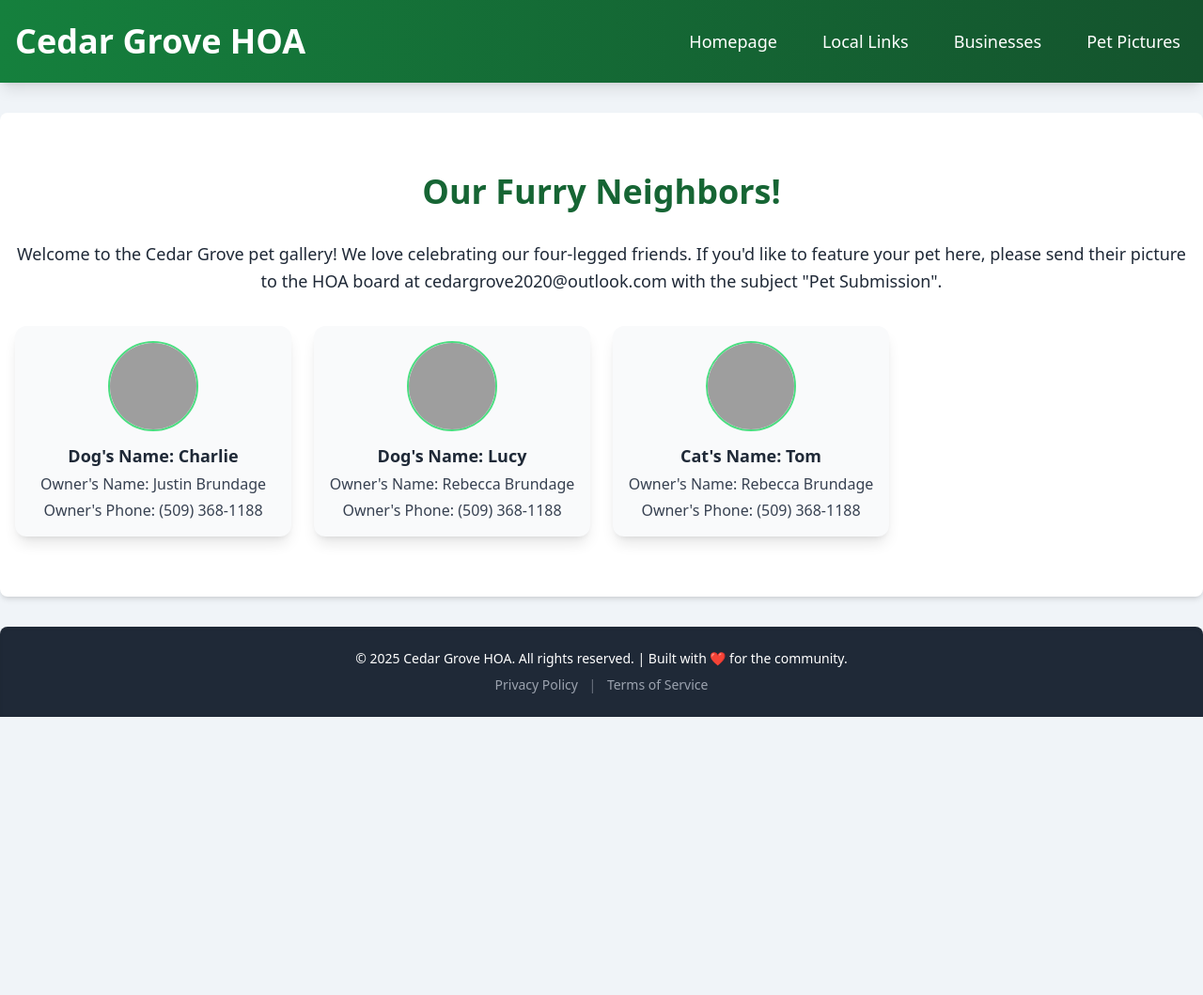
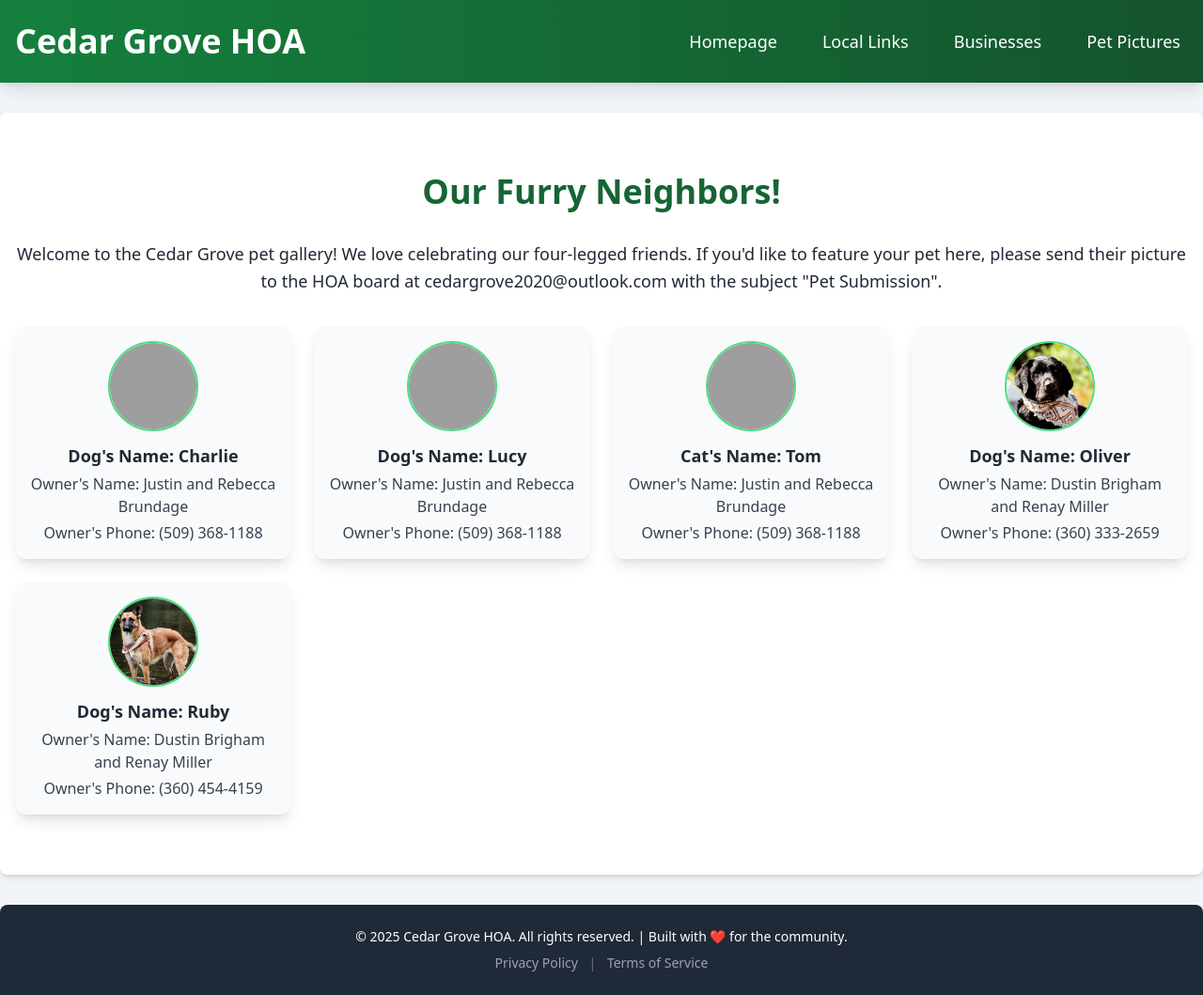
Before and after one commit to EngSmallz/CedarGrove, a plain HTML site: page dogs.html in a window 1280 px wide. Shown: the whole page at 94% size. Before the commit the page ends 800 px from the top, so only its background shows below. Drawn offline with nearby package versions, Linux system fonts and the light colour scheme; grey boxes are pictures that could not be loaded.

Commit message:
more pets

```diff
--- a/dogs.html
+++ b/dogs.html
@@ -34,22 +34,34 @@
         </p>
         <div class="grid grid-cols-1 sm:grid-cols-2 md:grid-cols-3 lg:grid-cols-4 gap-6">
             <div class="bg-gray-50 p-4 rounded-xl shadow-lg flex flex-col items-center text-center">
-                <img src="https://engsmallz.github.io/CedarGrove/static/pets/Charlie.jpg" alt="Charlie the Dog" class="rounded-full w-24 h-24 object-cover mb-3 border-2 border-green-400">
+                <img src="https://engsmallz.github.io/CedarGrove/static/pets/Charlie.jpg" alt="Charlie the Shih Tsu" class="rounded-full w-24 h-24 object-cover mb-3 border-2 border-green-400">
                 <p class="text-lg font-semibold text-gray-800 mb-1">Dog's Name: Charlie</p>
-                <p class="text-base text-gray-700 mb-1">Owner's Name: Justin Brundage</p>
+                <p class="text-base text-gray-700 mb-1">Owner's Name: Justin and Rebecca Brundage</p>
                 <p class="text-base text-gray-700">Owner's Phone: (509) 368-1188</p>
             </div>
             <div class="bg-gray-50 p-4 rounded-xl shadow-lg flex flex-col items-center text-center">
-                <img src="https://engsmallz.github.io/CedarGrove/static/pets/Lucy.jpg" alt="Lucy the Dog" class="rounded-full w-24 h-24 object-cover mb-3 border-2 border-green-400">
+                <img src="https://engsmallz.github.io/CedarGrove/static/pets/Lucy.jpg" alt="Lucy the Shih Tsu" class="rounded-full w-24 h-24 object-cover mb-3 border-2 border-green-400">
                 <p class="text-lg font-semibold text-gray-800 mb-1">Dog's Name: Lucy</p>
-                <p class="text-base text-gray-700 mb-1">Owner's Name: Rebecca Brundage</p>
+                <p class="text-base text-gray-700 mb-1">Owner's Name: Justin and Rebecca Brundage</p>
                 <p class="text-base text-gray-700">Owner's Phone: (509) 368-1188</p>
             </div>
             <div class="bg-gray-50 p-4 rounded-xl shadow-lg flex flex-col items-center text-center">
-                <img src="https://engsmallz.github.io/CedarGrove/static/pets/Tom.jpg" alt="Tom the Cat" class="rounded-full w-24 h-24 object-cover mb-3 border-2 border-green-400">
+                <img src="https://engsmallz.github.io/CedarGrove/static/pets/Tom.jpg" alt="Tom the  Orange Cat" class="rounded-full w-24 h-24 object-cover mb-3 border-2 border-green-400">
                 <p class="text-lg font-semibold text-gray-800 mb-1">Cat's Name: Tom</p>
-                <p class="text-base text-gray-700 mb-1">Owner's Name: Rebecca Brundage</p>
+                <p class="text-base text-gray-700 mb-1">Owner's Name: Justin and Rebecca Brundage</p>
                 <p class="text-base text-gray-700">Owner's Phone: (509) 368-1188</p>
+            </div>
+            <div class="bg-gray-50 p-4 rounded-xl shadow-lg flex flex-col items-center text-center">
+                <img src="https://engsmallz.github.io/CedarGrove/static/pets/Oliver.jpeg" alt="Oliver the Black Lab" class="rounded-full w-24 h-24 object-cover mb-3 border-2 border-green-400">
+                <p class="text-lg font-semibold text-gray-800 mb-1">Dog's Name: Oliver</p>
+                <p class="text-base text-gray-700 mb-1">Owner's Name: Dustin Brigham and Renay Miller</p>
+                <p class="text-base text-gray-700">Owner's Phone: (360) 333-2659</p>
+            </div>
+            <div class="bg-gray-50 p-4 rounded-xl shadow-lg flex flex-col items-center text-center">
+                <img src="https://engsmallz.github.io/CedarGrove/static/pets/Ruby.jpeg" alt="Ruby the Malinois" class="rounded-full w-24 h-24 object-cover mb-3 border-2 border-green-400">
+                <p class="text-lg font-semibold text-gray-800 mb-1">Dog's Name: Ruby</p>
+                <p class="text-base text-gray-700 mb-1">Owner's Name: Dustin Brigham and Renay Miller</p>
+                <p class="text-base text-gray-700">Owner's Phone: (360) 454-4159</p>
             </div>
             <!-- Add more dog listings here -->
         </div>
```
Also changed, not shown: static/pets/Oliver.jpeg (added), static/pets/Ruby.jpeg (added).
